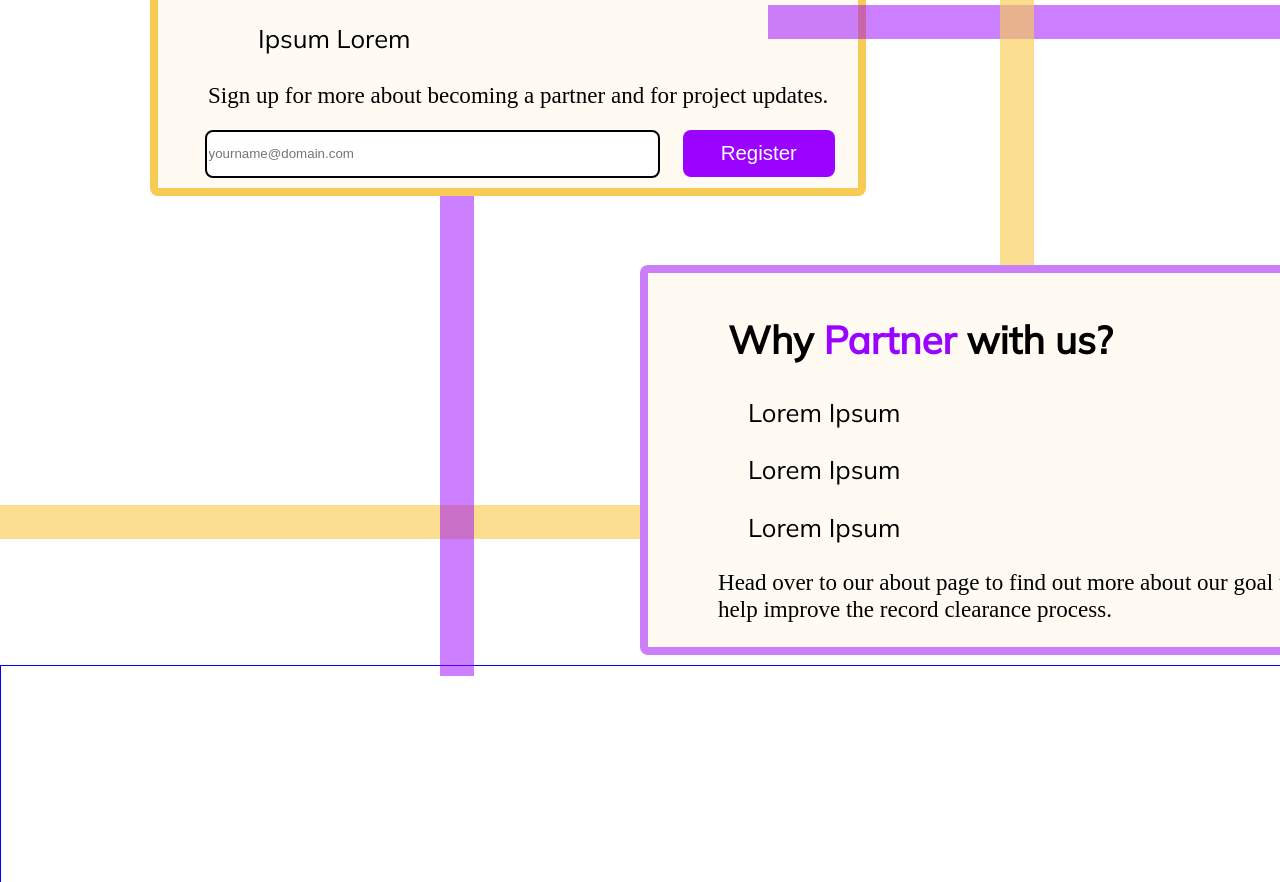
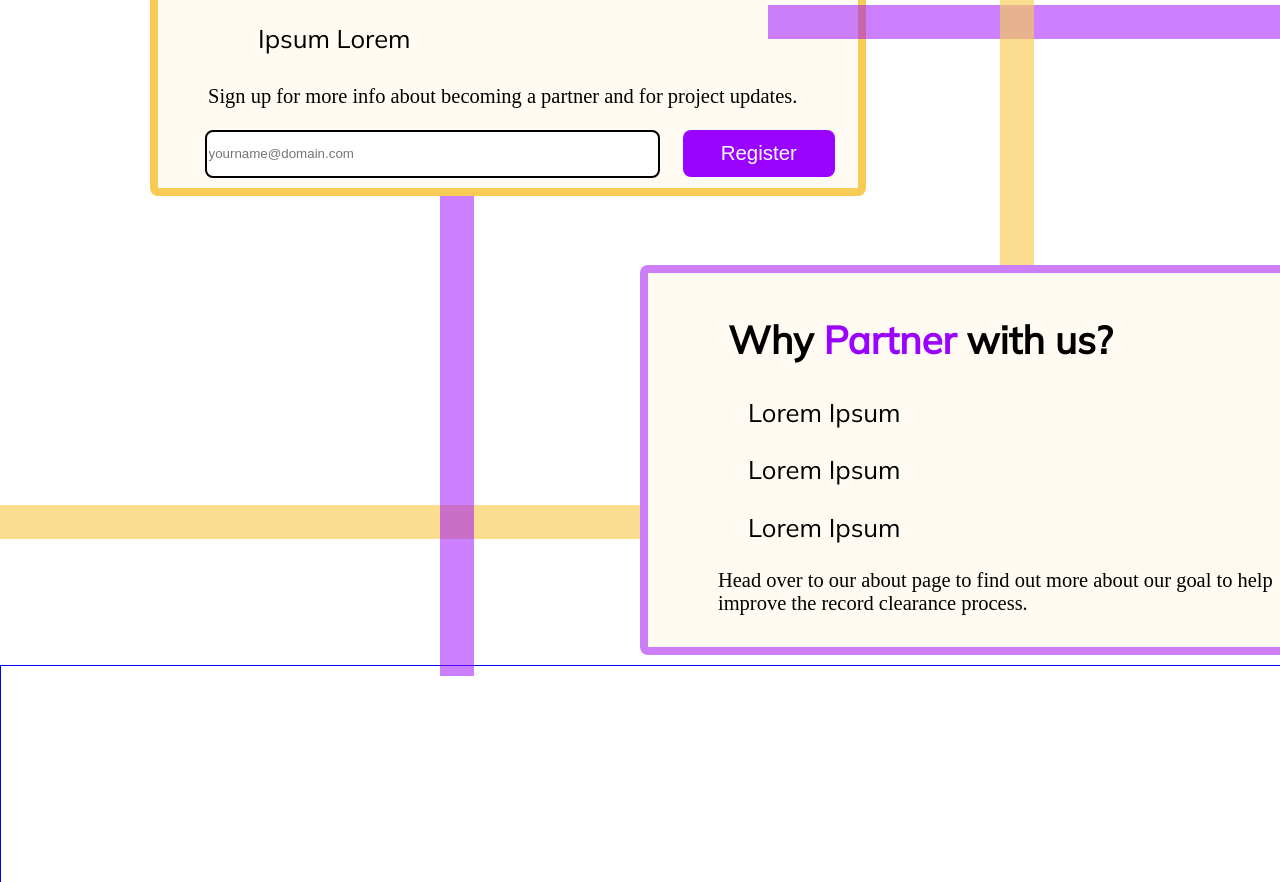
Before and after one commit to bkmorgan3/expunge-assist-landing-page, a Gatsby site in the folder hello-world/: page / in a window 1280 px wide. Shown: the part 848-1730 px from the top of the page. Built offline with nearby package versions, Linux system fonts and the light colour scheme; Gatsby itself is replaced by a stand-in of ours.

Commit message:
reduce font-size on Partner Forms

```diff
--- a/hello-world/src/pages/index.js
+++ b/hello-world/src/pages/index.js
@@ -120,7 +120,7 @@ const PartnerFormText = styled.p`
 `
 
 const PartnerTextAction = styled.span`
-  font-size: 0.9em;
+  font-size: 0.8em;
   margin-left: 50px;
 `
 
@@ -255,7 +255,7 @@ export default function Home() {
               <PartnerFormText>Lorem Ipsum</PartnerFormText>
               <PartnerFormText>Ipsum Lorem</PartnerFormText>
               <PartnerTextAction>
-                Sign up for more about becoming a partner and for project
+                Sign up for more info about becoming a partner and for project
                 updates.
               </PartnerTextAction>
               <Form action="#" method="POST">
```
